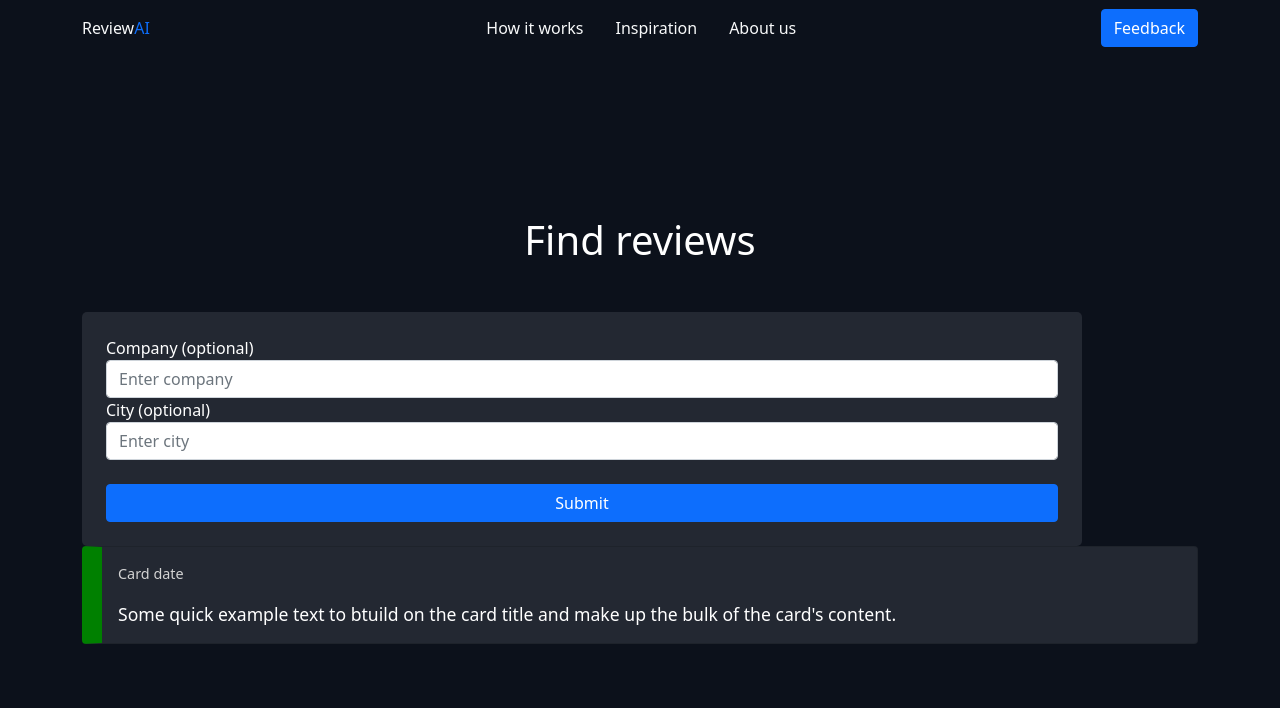
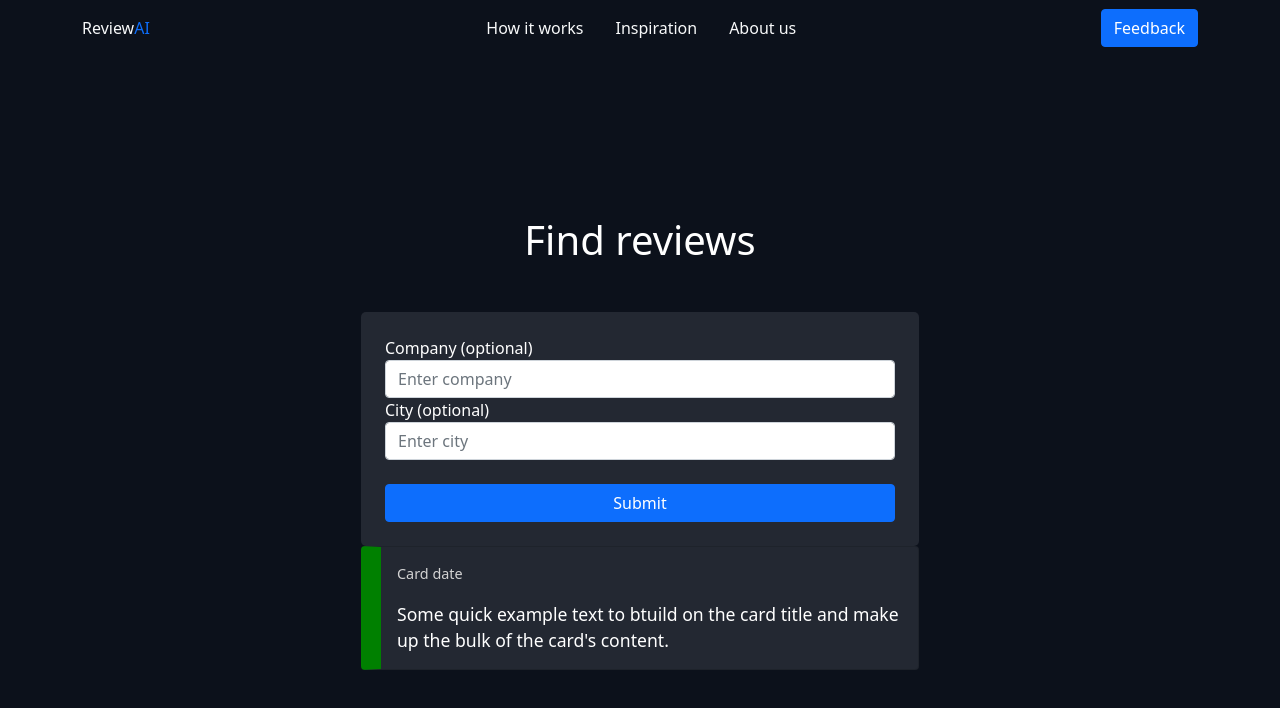
Before and after one commit to TSharvananthan/HTN2021, a React (Create React App) app in the folder front-end/: page /reviews in a window 1280 px wide. Shown: the top 708 px of the page. Built offline with nearby package versions, Linux system fonts and the light colour scheme; no server answers.

Commit message:
style: added cards

```diff
--- a/front-end/src/pages/reviews.jsx
+++ b/front-end/src/pages/reviews.jsx
@@ -28,9 +28,9 @@ export const Reviews = () => {
       <div className="container">
         <h1 className="title text-center">Find reviews</h1>
 
-          <div className="wrapper">
+          <div className="search-container">
 
-            <section role="search" className="search grid-item">
+            <section role="search" className=" grid-item search">
               <form onSubmit={handleSubmit}>
                 <div className="form-group">
                   <label for="exampleInputEmail1">Company (optional)</label>
@@ -67,7 +67,9 @@ export const Reviews = () => {
             </section>
           <div className="grid-item">
 
-            <Card></Card></div>
+            <Card></Card>
+
+          </div>
           </div>
 
 
--- a/front-end/src/styles/card.css
+++ b/front-end/src/styles/card.css
@@ -21,3 +21,9 @@ font-size: 1.1em;
 
     border-left: 20px solid red !important;
 }
+
+.grid-item {
+  grid-column-start: 2;
+  grid-column-end: 4;
+
+}
--- a/front-end/src/styles/reviews.css
+++ b/front-end/src/styles/reviews.css
@@ -9,15 +9,19 @@ body {
 .search-container{
 
 display:grid;
-justify-content: center;
-align-items: center;
-align-self: center;
+    grid-template-columns: repeat(4,1fr);
+
+
+}
+.grid-item {
+  grid-column-start: 2;
+  grid-column-end: 4;
 
 }
 .search{
 
   padding-top: 2em;
-  max-width: 1000px;
+
   background-color: #232832;
   padding:1.5em;
   border-radius: 5px;
```
